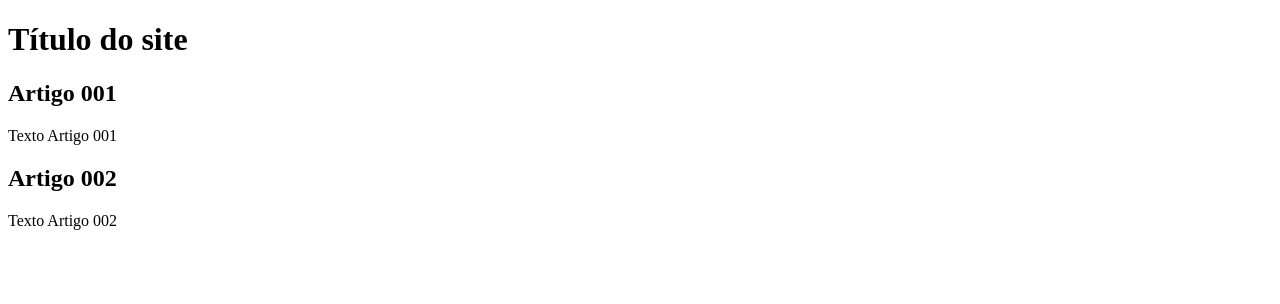
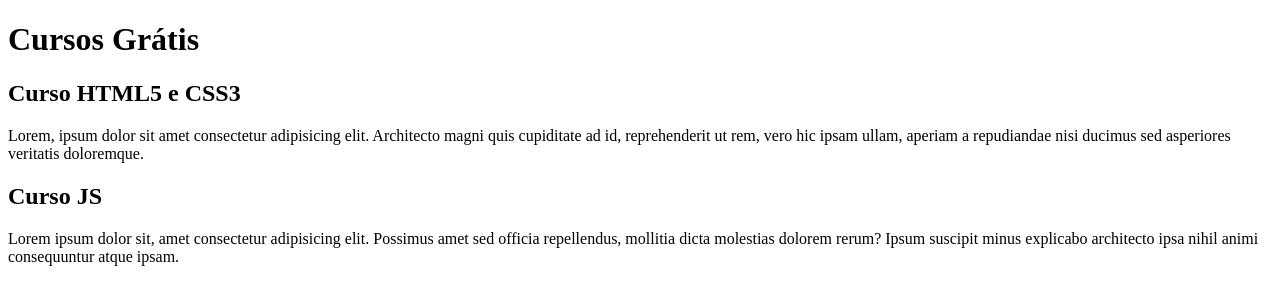
Before and after one commit to jose-carlosjr/projeto-site, a plain HTML site: page index.html in a window 1280 px wide. Drawn offline with Linux system fonts and the light colour scheme.

Commit message:
Comecei a escrever o conteúdo

```diff
--- a/index.html
+++ b/index.html
@@ -3,20 +3,20 @@
 <head>
     <meta charset="UTF-8">
     <meta name="viewport" content="width=device-width, initial-scale=1.0">
-    <title>Título do Site</title>
+    <title></title>
 </head>
 <body>
     <main>
         <header>
-            <h1>Título do site</h1>
+            <h1>Cursos Grátis</h1>
         </header>
         <article>
-            <h2>Artigo 001</h2>
-            <p>Texto Artigo 001</p>
+            <h2>Curso HTML5 e CSS3</h2>
+            <p>Lorem, ipsum dolor sit amet consectetur adipisicing elit. Architecto magni quis cupiditate ad id, reprehenderit ut rem, vero hic ipsam ullam, aperiam a repudiandae nisi ducimus sed asperiores veritatis doloremque.</p>
         </article>
         <article>
-            <h2>Artigo 002</h2>
-            <p>Texto Artigo 002</p>
+            <h2>Curso JS</h2>
+            <p>Lorem ipsum dolor sit, amet consectetur adipisicing elit. Possimus amet sed officia repellendus, mollitia dicta molestias dolorem rerum? Ipsum suscipit minus explicabo architecto ipsa nihil animi consequuntur atque ipsam.</p>
         </article>
     </main>
 </body>
```
